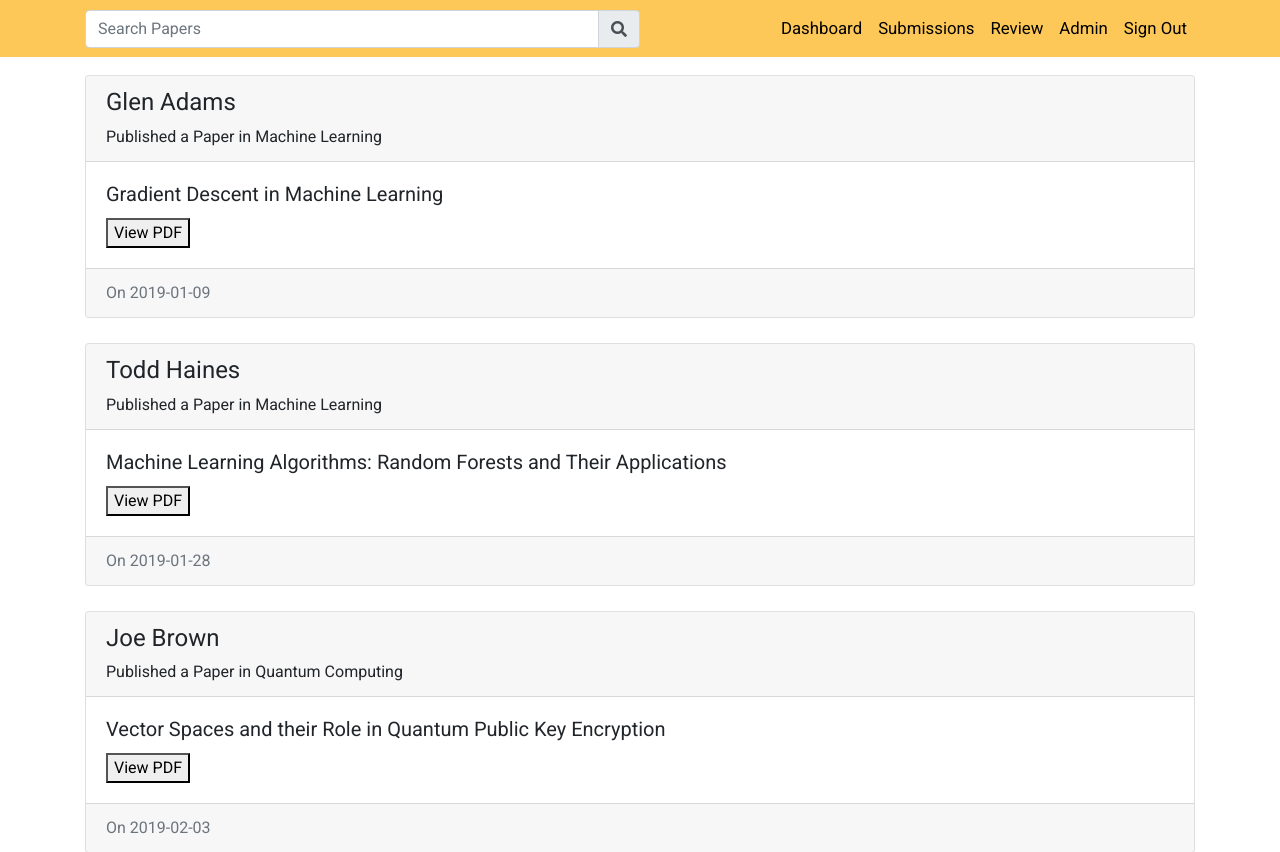
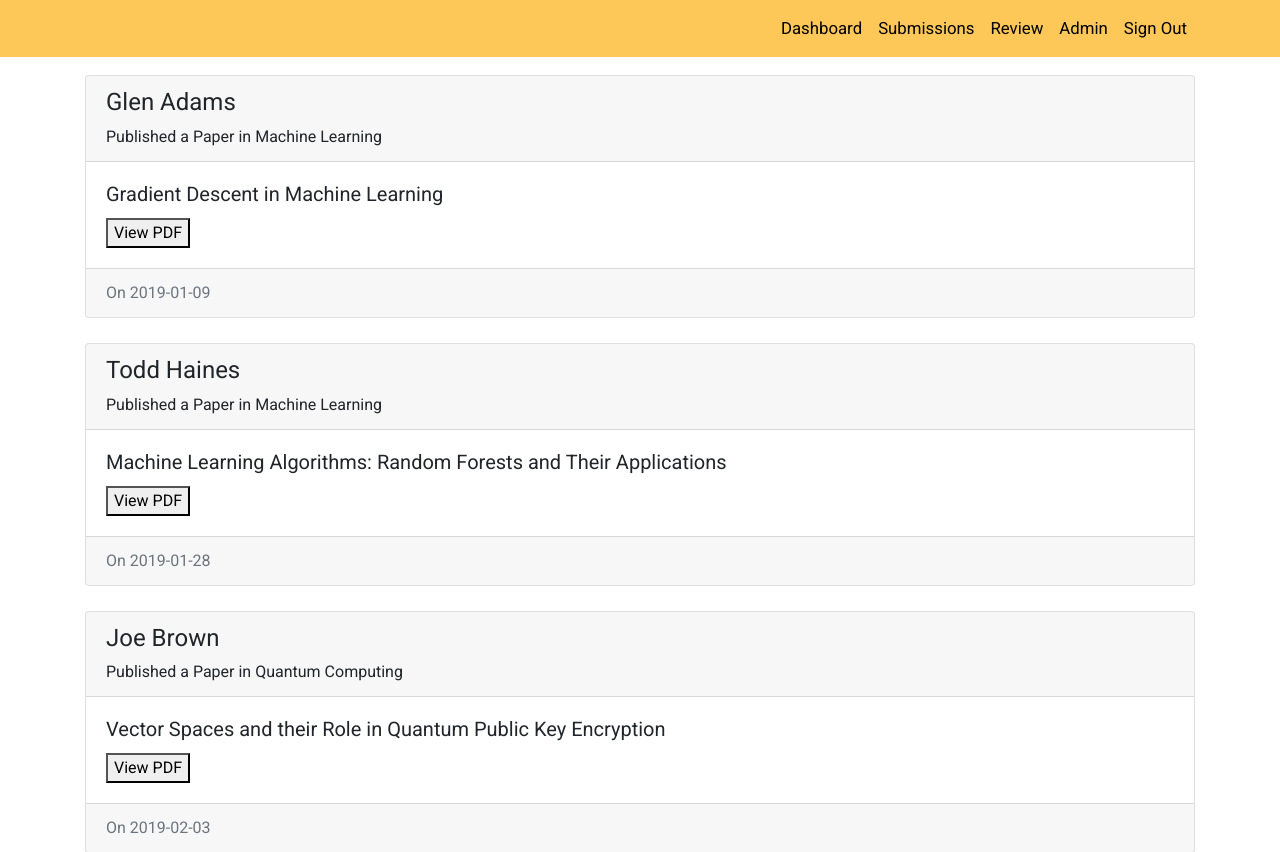
Before and after one commit to nmoton/SENG300-HIVEMIND, a PHP site: page /pages/Dashboard/dashboard.php in a window 1280 px wide. Shown: the top 852 px of the page. Run offline with PHP 8.4, Linux system fonts and the light colour scheme; a user stored in the database is signed in; data comes from the database, SQL or seed files in the repository; some libraries are stand-ins or nearby versions.

Commit message:
Commented the search bar out in dashboard.

```diff
--- a/pages/Dashboard/dashboard.php
+++ b/pages/Dashboard/dashboard.php
@@ -18,12 +18,12 @@
   	<body>
 		<nav class="navbar fixed-top navbar-expand-lg navbar-light">
 			<div class="container" id="home">
-				<div class="input-group md-form form-sm form-2 pl-0" id="search">
+				<!--<div class="input-group md-form form-sm form-2 pl-0" id="search">
 	  				<input class="form-control my-0 py-1" type="text" placeholder="Search Papers" aria-label="Search">
 	  				<div class="input-group-append">
 	    				<span class="input-group-text lighten-2" id="basic-text1"><i class="fas fa-search text-grey" aria-hidden="true"></i></span>
 	  				</div>
-				</div>
+				</div>-->
 				<button class="navbar-toggler ml-auto" type="button" data-toggle="collapse" data-target="#navbarSupportedContent" aria-controls="navbarResponsive" aria-expanded="false" aria-label="Toggle navigation">
 					<span class="navbar-toggler-icon"></span>
 				</button>
```
Also changed, not shown: 1 other file.
